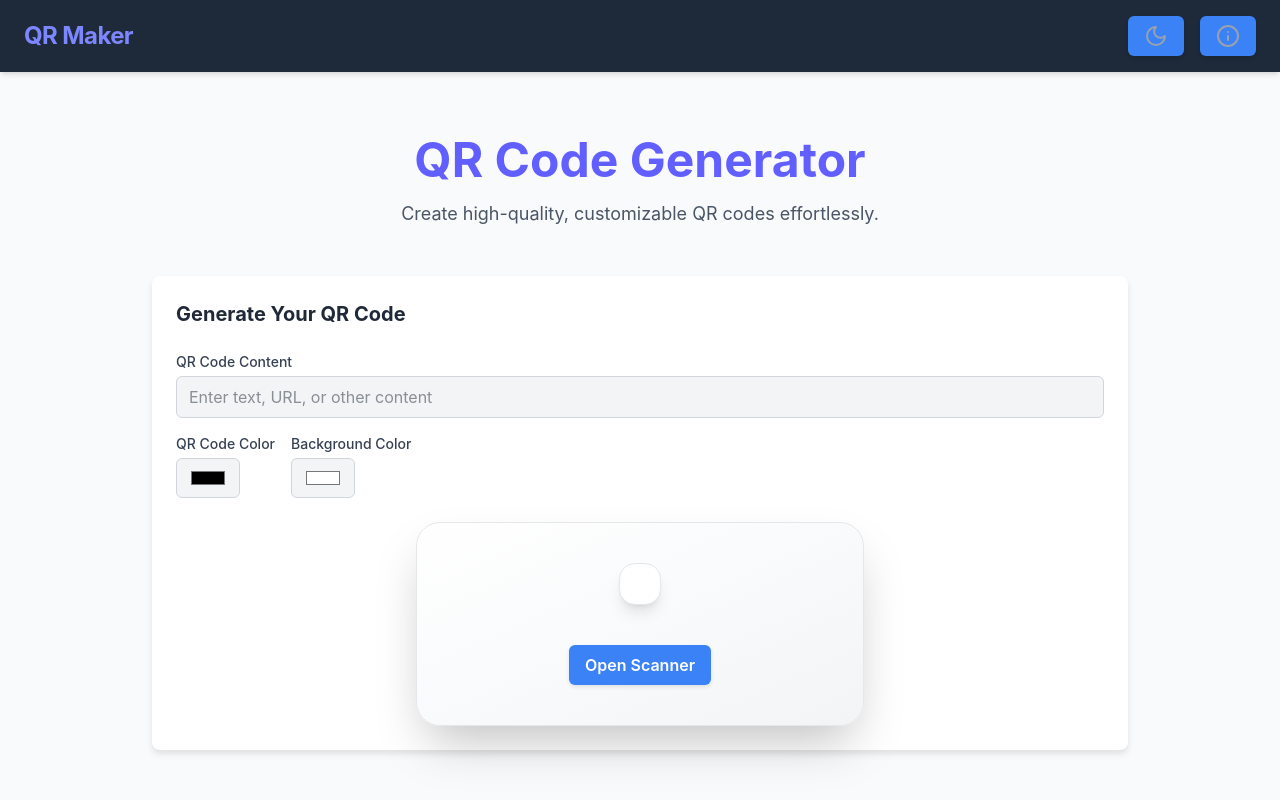
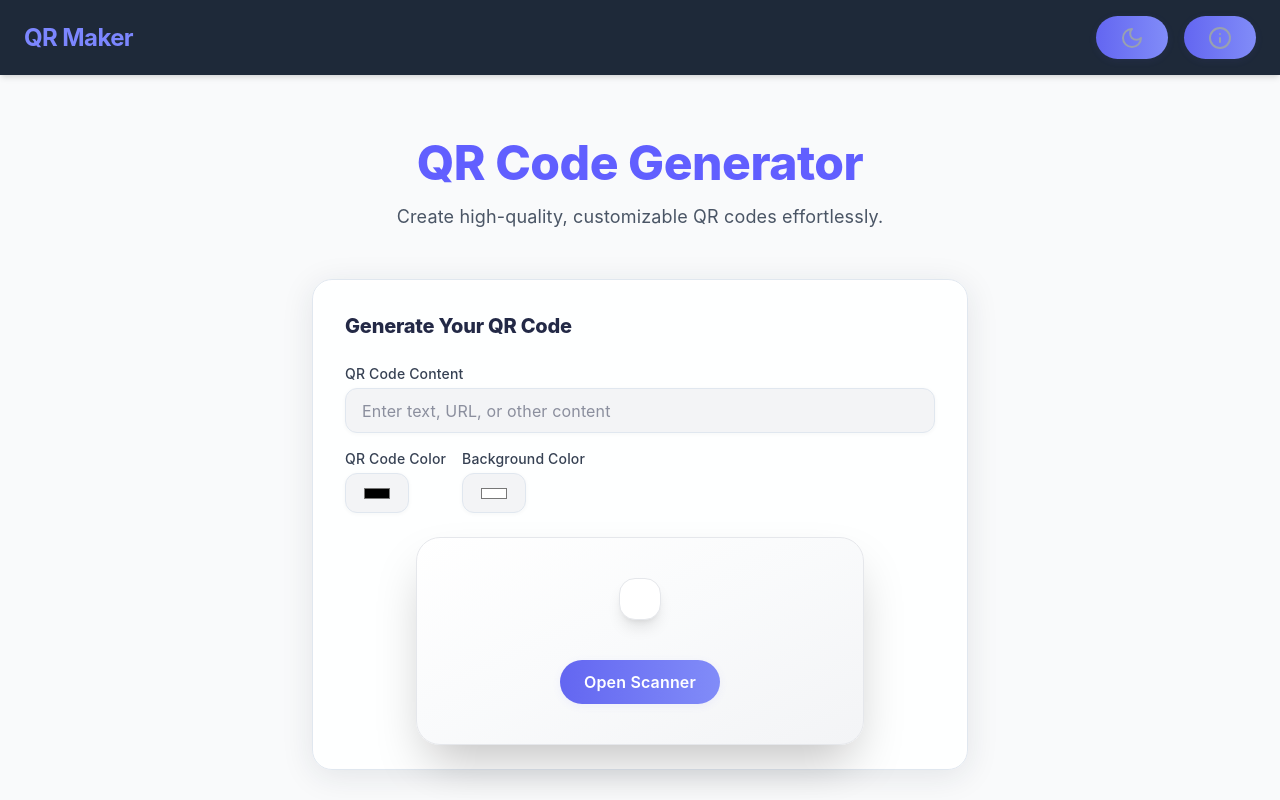
Before and after one commit to stacksh/qr-code-generator, a Next.js app: page / in a window 1280 px wide. Shown: the top 800 px of the page. Built offline with nearby package versions, Linux system fonts and the light colour scheme.

Commit message:
improve globals.css

```diff
--- a/src/styles/globals.css
+++ b/src/styles/globals.css
@@ -2,172 +2,225 @@
 
 body {
   font-family: 'Inter', sans-serif;
-  background-color: #f9fafb; /* Light background for light mode */
-  color: #1f2937; /* Dark text for light mode */
+  background: linear-gradient(135deg, #f8fafc 0%, #e0e7ef 100%);
+  color: #22223b;
+  min-height: 100vh;
+  letter-spacing: 0.01em;
 }
 
 body.dark {
-  background-color: #1e293b; /* Dark background for dark mode */
-  color: #e2e8f0; /* Light text for dark mode */
+  background: linear-gradient(135deg, #181926 0%, #232946 100%);
+  color: #e2e8f0;
 }
 
 h1, h2, h3, h4, h5, h6 {
-  font-weight: 700;
+  font-weight: 800;
+  letter-spacing: -0.01em;
 }
 
 button {
-  transition: background-color 0.3s ease, color 0.3s ease, box-shadow 0.3s ease;
-  background-color: #3b82f6; /* Primary button color */
-  color: #ffffff; /* Button text color */
-  padding: 0.5rem 1rem;
-  border-radius: 0.375rem;
+  transition: background 0.2s, color 0.2s, box-shadow 0.2s, transform 0.1s;
+  background: linear-gradient(90deg, #6366f1 0%, #818cf8 100%);
+  color: #fff;
+  padding: 0.6rem 1.5rem;
+  border-radius: 9999px;
   font-weight: 600;
-  box-shadow: 0 2px 4px rgba(0, 0, 0, 0.1);
+  box-shadow: 0 2px 8px 0 rgba(99,102,241,0.08);
+  outline: none;
+  border: none;
+  cursor: pointer;
 }
 
-button:hover {
-  background-color: #2563eb; /* Darker blue on hover */
-  box-shadow: 0 4px 6px rgba(0, 0, 0, 0.15);
+button:hover, button:focus {
+  background: linear-gradient(90deg, #4f46e5 0%, #6366f1 100%);
+  box-shadow: 0 4px 16px 0 rgba(99,102,241,0.12);
+  transform: translateY(-2px) scale(1.03);
 }
 
 .card {
-  background-color: #ffffff; /* Card background for light mode */
-  color: #1f2937; /* Card text color for light mode */
-  border-radius: 0.5rem;
-  padding: 1.5rem;
-  box-shadow: 0 4px 6px rgba(0, 0, 0, 0.1); /* Subtle shadow for depth */
+  background: rgba(255,255,255,0.85);
+  color: #232946;
+  border-radius: 1.25rem;
+  padding: 2rem 2rem 1.5rem 2rem;
+  box-shadow: 0 6px 32px 0 rgba(30,41,59,0.10);
+  border: 1px solid #e0e7ef;
+  margin-bottom: 2rem;
+  backdrop-filter: blur(2px);
 }
 
 body.dark .card {
-  background-color: #1e293b; /* Card background for dark mode */
-  color: #e2e8f0; /* Card text color for dark mode */
+  background: rgba(30,41,59,0.92);
+  color: #e2e8f0;
+  border: 1px solid #232946;
 }
 
 input, select, textarea {
-  background-color: #f3f4f6; /* Input background for light mode */
-  color: #1f2937; /* Input text color for light mode */
-  border: 1px solid #d1d5db; /* Subtle border for inputs */
-  border-radius: 0.375rem; /* Rounded corners */
-  padding: 0.5rem 0.75rem;
-  transition: border-color 0.3s ease;
+  background: #f3f4f6;
+  color: #232946;
+  border: 1.5px solid #e0e7ef;
+  border-radius: 0.75rem;
+  padding: 0.6rem 1rem;
+  font-size: 1rem;
+  margin-top: 0.25rem;
+  transition: border 0.2s, box-shadow 0.2s;
+  box-shadow: 0 1px 4px 0 rgba(30,41,59,0.04);
 }
 
 body.dark input, body.dark select, body.dark textarea {
-  background-color: #334155; /* Input background for dark mode */
-  color: #e2e8f0; /* Input text color for dark mode */
-  border: 1px solid #475569; /* Subtle border for inputs in dark mode */
+  background: #232946;
+  color: #e2e8f0;
+  border: 1.5px solid #353b50;
 }
 
 input:focus, select:focus, textarea:focus {
-  border-color: #3b82f6; /* Blue border on focus */
+  border-color: #6366f1;
+  box-shadow: 0 0 0 2px #6366f155;
   outline: none;
 }
 
 footer {
-  background-color: #f3f4f6; /* Footer background for light mode */
-  color: #6b7280; /* Footer text color for light mode */
-  padding: 1.5rem;
+  background: transparent;
+  color: #6b7280;
+  padding: 2rem 0 1rem 0;
   text-align: center;
+  font-size: 0.95rem;
+  letter-spacing: 0.01em;
 }
 
 body.dark footer {
-  background-color: #1e293b; /* Footer background for dark mode */
-  color: #9ca3af; /* Footer text color for dark mode */
+  color: #a1a1aa;
 }
 
 main {
-  max-width: 64rem; /* max-w-4xl */
-  margin: 0 auto; /* mx-auto */
-  padding: 4rem 1.5rem; /* py-16 px-6 */
+  max-width: 44rem;
+  margin: 0 auto;
+  padding: 4rem 1.5rem 2rem 1.5rem;
 }
 
 main .header {
-  text-align: center; /* text-center */
-  margin-bottom: 3rem; /* mb-12 */
+  text-align: center;
+  margin-bottom: 3rem;
 }
 
 main .header h1 {
-  font-size: 3rem; /* text-5xl */
-  font-weight: 800; /* font-extrabold */
-  color: #6366f1; /* text-indigo-500 */
+  font-size: 2.8rem;
+  font-weight: 900;
+  color: #6366f1;
+  background: linear-gradient(90deg, #6366f1 0%, #818cf8 100%);
+  -webkit-background-clip: text;
+  -webkit-text-fill-color: transparent;
 }
 
 body.dark main .header h1 {
-  color: #818cf8; /* dark:text-indigo-400 */
+  color: #a5b4fc;
+  background: linear-gradient(90deg, #a5b4fc 0%, #818cf8 100%);
+  -webkit-background-clip: text;
+  -webkit-text-fill-color: transparent;
 }
 
 main .header p {
-  margin-top: 1rem; /* mt-4 */
-  font-size: 1.125rem; /* text-lg */
-  color: #4b5563; /* text-gray-600 */
+  margin-top: 1rem;
+  font-size: 1.15rem;
+  color: #4b5563;
+  font-weight: 400;
 }
 
 body.dark main .header p {
-  color: #9ca3af; /* dark:text-gray-400 */
+  color: #bfc7d1;
 }
 
 main .info-panel {
-  margin-bottom: 2.5rem; /* mb-10 */
+  margin-bottom: 2.5rem;
+  border-left: 4px solid #6366f1;
+  padding-left: 1.5rem;
+  background: rgba(99,102,241,0.03);
+  border-radius: 0.75rem;
+}
+
+body.dark main .info-panel {
+  background: rgba(99,102,241,0.07);
+  border-left: 4px solid #818cf8;
 }
 
 main .info-panel h2 {
-  font-size: 1.25rem; /* text-xl */
-  font-weight: 600; /* font-semibold */
-  margin-bottom: 1rem; /* mb-4 */
+  font-size: 1.25rem;
+  font-weight: 700;
+  margin-bottom: 1rem;
 }
 
 main .info-panel p,
 main .info-panel ul {
-  color: #4b5563; /* text-gray-600 */
+  color: #4b5563;
 }
 
 body.dark main .info-panel p,
 body.dark main .info-panel ul {
-  color: #9ca3af; /* dark:text-gray-400 */
+  color: #bfc7d1;
 }
 
 main .info-panel ul {
-  list-style-type: disc; /* list-disc */
-  padding-left: 1.25rem; /* pl-5 */
-  margin-top: 0.5rem; /* mt-2 */
-  gap: 0.5rem; /* space-y-2 */
+  list-style-type: disc;
+  padding-left: 1.25rem;
+  margin-top: 0.5rem;
+  gap: 0.5rem;
 }
 
 main .info-panel p.italic {
-  margin-top: 1rem; /* mt-4 */
-  font-size: 0.875rem; /* text-sm */
-  font-style: italic; /* italic */
-  color: #6b7280; /* text-gray-500 */
+  margin-top: 1rem;
+  font-size: 0.95rem;
+  font-style: italic;
+  color: #6b7280;
 }
 
 body.dark main .info-panel p.italic {
-  color: #9ca3af; /* dark:text-gray-400 */
+  color: #a1a1aa;
 }
 
 main .qr-generator {
-  margin-top: 1.5rem; /* mt-6 */
+  margin-top: 2rem;
 }
 
 main .qr-generator label {
-  display: block; /* block */
-  font-size: 0.875rem; /* text-sm */
-  font-weight: 500; /* font-medium */
-  color: #4b5563; /* text-gray-700 */
+  display: block;
+  font-size: 0.97rem;
+  font-weight: 500;
+  color: #4b5563;
 }
 
 body.dark main .qr-generator label {
-  color: #d1d5db; /* dark:text-gray-300 */
+  color: #d1d5db;
 }
 
 main .qr-generator input {
-  margin-top: 0.25rem; /* mt-1 */
-  display: block; /* block */
-  width: 100%; /* w-full */
+  margin-top: 0.25rem;
+  display: block;
+  width: 100%;
 }
 
 main .qr-generator .color-input {
-  margin-top: 0.25rem; /* mt-1 */
-  display: block; /* block */
-  width: 4rem; /* w-16 */
-  height: 2.5rem; /* h-10 */
+  margin-top: 0.25rem;
+  display: block;
+  width: 4rem;
+  height: 2.5rem;
+  border-radius: 0.75rem;
+  border: 1.5px solid #e0e7ef;
 }
+
+body.dark main .qr-generator .color-input {
+  border: 1.5px solid #353b50;
+}
+
+main .qr-generator .qr-preview {
+  margin: 2rem auto 1.5rem auto;
+  padding: 1.5rem;
+  background: rgba(99,102,241,0.04);
+  border-radius: 1.25rem;
+  box-shadow: 0 2px 12px 0 rgba(99,102,241,0.06);
+  display: flex;
+  justify-content: center;
+  align-items: center;
+}
+
+body.dark main .qr-generator .qr-preview {
+  background: rgba(129,140,248,0.08);
+}
```
